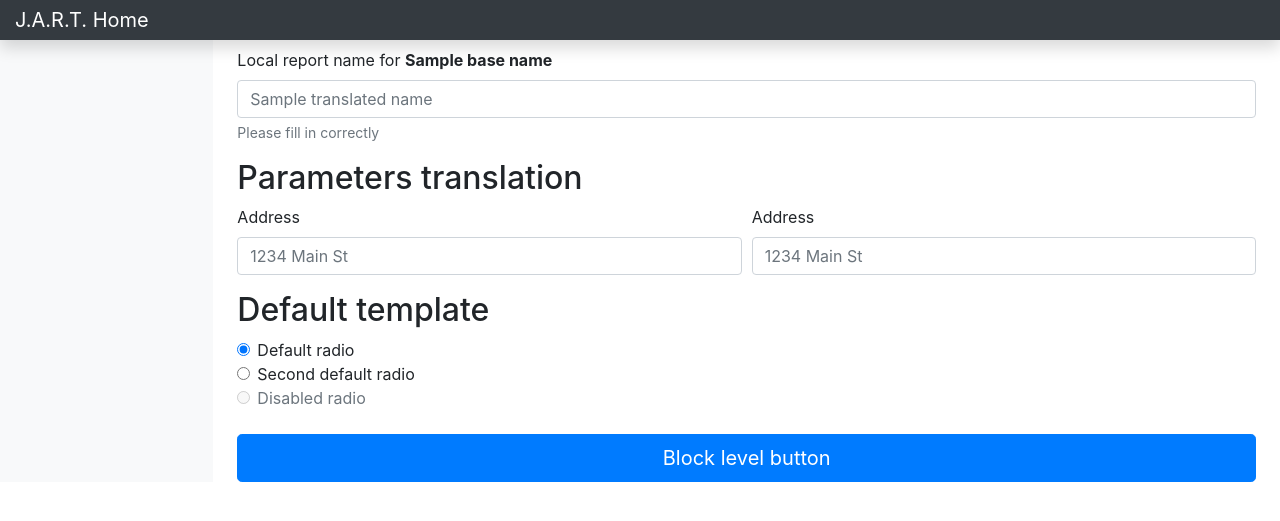
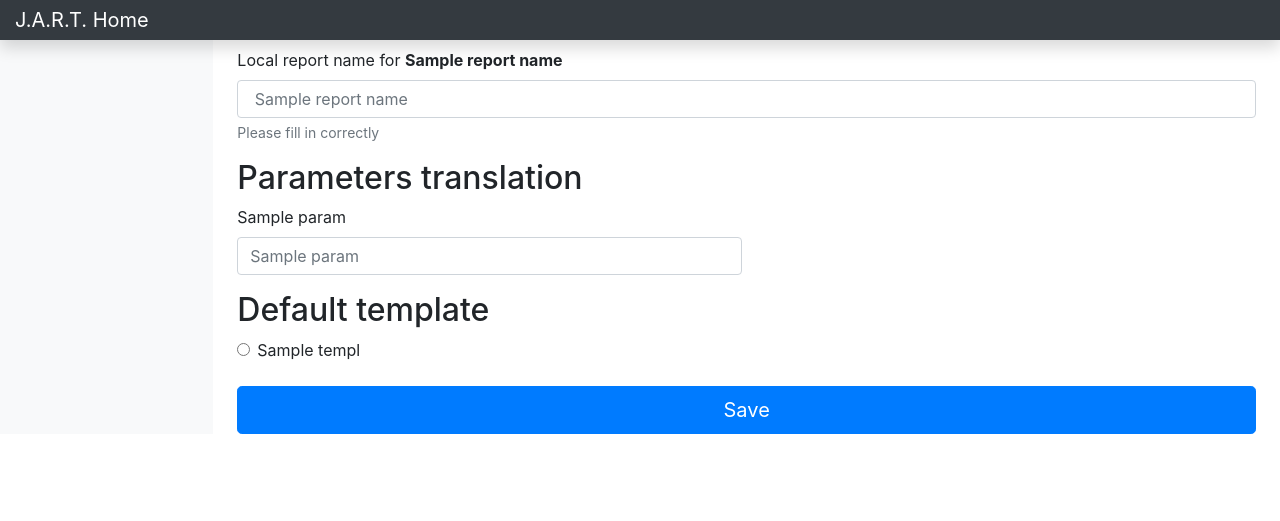
Before and after one commit to arkadyorg/xmlptranslator, a Flask app: template templates/reportconfig.html in a window 1280 px wide. Shown: the top 521 px of the page. Run offline with Flask 2, Linux system fonts and the light colour scheme; the template is opened without the code that fills it: most values are stand-ins (such as "Sample title", 1, 10 or a date in 2020); some libraries are stand-ins or nearby versions.

Commit message:
added full report info show on html page

```diff
--- a/server.py
+++ b/server.py
@@ -1,5 +1,5 @@
 from flask import Flask, render_template
-from dblogic import language_list, report_list, report_edit_data_list
+from dblogic import language_list, report_list, report_info_dtls_list, report_info_params_list, report_info_templ_list
 
 app = Flask(__name__)
 
@@ -24,11 +24,10 @@ def reports_by_lang(lang_code):
 @app.route("/language/<lang_code>/<id>")
 def report_edit(lang_code, id):
 	reports_list = report_list()
-	report_data = report_edit_data_list(id, lang_code)
-	base_name = report_data['Report']['base name']
-	translated_name = report_data['Report']['translated name']
-	params = report_data['Parameters']
-	return render_template('reportconfig.html', reports=reports_list, language=lang_code, id=id, report_data=report_data, base_name=base_name, translated_name=translated_name, paramlist=params)
+	report_name = report_info_dtls_list(id, lang_code)
+	params_list = report_info_params_list(id, lang_code)
+	templ_list = report_info_templ_list(id, lang_code)
+	return render_template('reportconfig.html', reports=reports_list, language=lang_code, id=id, report_name=report_name, params_list=params_list, templ_list=templ_list)
 
 if __name__ == "__main__":
 	app.run(port=1111, debug=True)
--- a/templates/reportconfig.html
+++ b/templates/reportconfig.html
@@ -47,48 +47,35 @@
           <h1 class="h2">Local report name  <span class="badge badge-pill badge-danger">1</span></h1>
             <form>
               <div class="form-group">
-              <label for="exampleInputEmail1">Local report name for <b>{{ base_name }}</b> </label>
-              <input type="email" class="form-control" id="exampleInputEmail1" aria-describedby="emailHelp" placeholder="{{ translated_name }}">
+              <label for="exampleInputEmail1">Local report name for <b>{% for r in report_name%} {{ r.base_name }} {% endfor %}</b> </label>
+              <input type="email" class="form-control" id="exampleInputEmail1" aria-describedby="emailHelp" placeholder="{% for r in report_name%} {{ r.translated_name }} {% endfor %}">
               <small id="emailHelp" class="form-text text-muted">Please fill in correctly</small>
               </div>
             </form>
           <h1 class="h2">Parameters translation</h1>
             <form>
               <div class="form-row">
+            {% for r in params_list%}
                 <div class="form-group col-md-6">
-      <label>Address</label>
-    <input type="text" class="form-control" id="inputAddress" placeholder="1234 Main St">
+                  <label>{{ r.base_name }}</label>
+                <input type="text" class="form-control" id="inputAddress" placeholder="{{ r.translated_name }}">
                 </div>
-    <div class="form-group col-md-6">
-      <label>Address</label>
-    <input type="text" class="form-control" id="inputAddress" placeholder="1234 Main St">
+            {% endfor %}
               </div>
-  </div>
-
             </form>
 
           <h2>Default template</h2>
-
-            <div class="form-check">
-              <input class="form-check-input" type="radio" name="exampleRadios" id="exampleRadios1" value="option1" checked>
-              <label class="form-check-label" for="exampleRadios1">
-                Default radio
-              </label>
-            </div>
+            {% for r in templ_list%}
             <div class="form-check">
               <input class="form-check-input" type="radio" name="exampleRadios" id="exampleRadios2" value="option2">
               <label class="form-check-label" for="exampleRadios2">
-                Second default radio
+                {{ r.template_name }}
               </label>
             </div>
-            <div class="form-check">
-              <input class="form-check-input" type="radio" name="exampleRadios" id="exampleRadios3" value="option3" disabled>
-              <label class="form-check-label" for="exampleRadios3">
-                Disabled radio
-              </label>
-            </div>
+            {% endfor %}
+
 </br>
-<button type="button" class="btn btn-primary btn-lg btn-block">Block level button</button>
+<button type="button" class="btn btn-primary btn-lg btn-block">Save</button>
         </main>
       </div>
     </div>
```
Also changed, not shown: dblogic.py (+30 -10 lines). Lines whose indentation alone changed are shown as unchanged.
